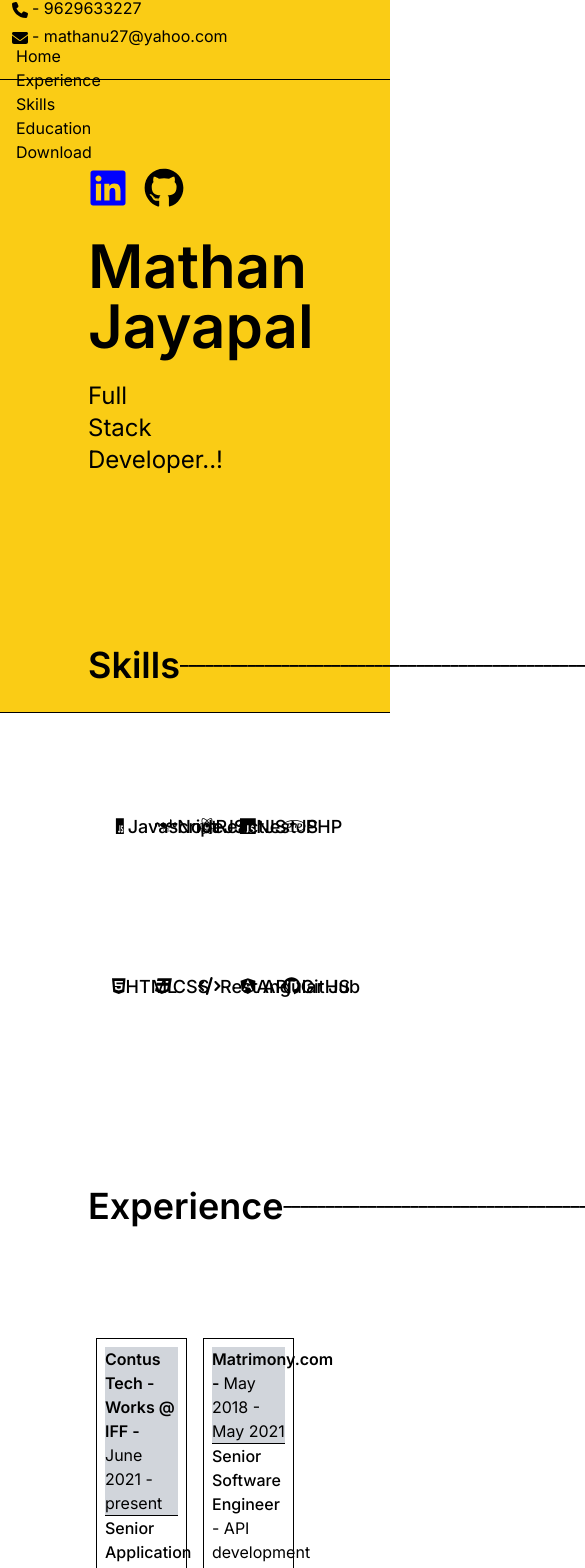
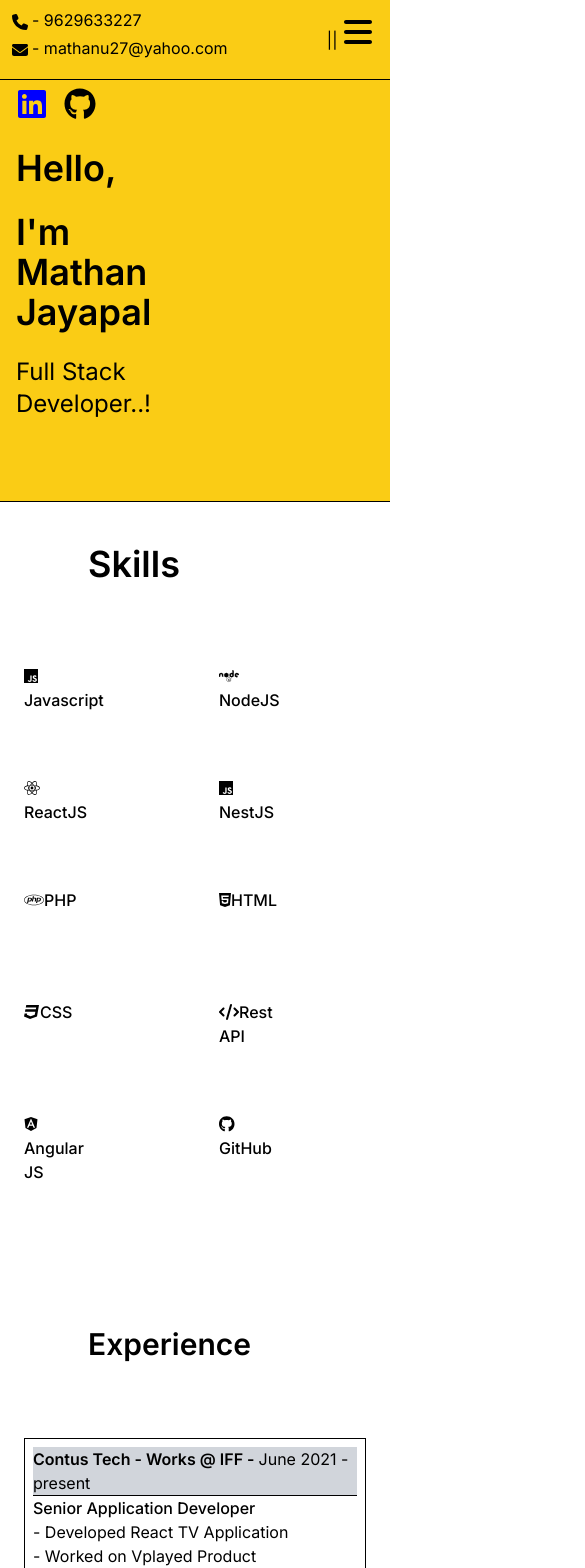
Before and after one commit to mathanu/portfolio, a Next.js app: page / in a window 390 px wide. Shown: the top 1568 px of the page, 585 px wide, since content can reach past the window. Built offline with nearby package versions, Linux system fonts and the light colour scheme.

Commit message:
responsive changes

```diff
--- a/app/components/Education.js
+++ b/app/components/Education.js
@@ -2,11 +2,12 @@ import React from "react";
 
 const Education = () => {
   return (
-    <div className="h-[75%] mt-[1900px] absolute w-full flex flex-col border-b border-black">
+    <div className="h-[50%] md:mt-[1930px] mt-[2700px] absolute w-full flex flex-col border-b border-black">
       <div className="mx-20 p-2 m-2 mt-4 flex">
-        <span className="text-black text-4xl font-semibold">Education</span>
+        <span className="text-black text-4xl font-semibold">Education &nbsp;</span>
+        <span className="text-black text-lg font-semibold sm:visible md:visible invisible">_________________________________________________________________________________________________________________________________________</span>
       </div>
-      <div className="mx-20 p-2 m-2 mt-5 grid grid-cols-2">
+      <div className="md:mx-20 p-2 m-2 md:mt-5 mt-0 grid md:grid-cols-2">
         <div className="flex flex-col m-2 p-2 border border-black">
           <div className="border-b border-black bg-gray-300">
             <span className="font-semibold">MCA - Master of Computer Application - 2011-2013 </span>
--- a/app/components/Experience.js
+++ b/app/components/Experience.js
@@ -2,12 +2,12 @@ import React from "react";
 
 const Experience = () => {
   return (
-    <div className="h-full mt-[1162px] absolute w-full flex flex-col ">
+    <div className="h-full md:mt-[1232px] mt-[1302px] absolute w-full flex flex-col ">
         <div className="mx-20 p-2 m-2 mt-4 flex">
-          <span className="text-black text-4xl font-semibold">Experience &nbsp;</span>
-          <span className="text-black text-lg font-semibold">____________________________________________________________________________________________________________________________________</span>
+          <span className="text-black text-3xl font-semibold">Experience &nbsp;</span>
+          <span className="text-black text-lg font-semibold sm:visible md:visible invisible">____________________________________________________________________________________________________________________________________</span>
           </div>
-        <div className="mx-20 p-2 m-2 mt-10 grid grid-cols-2">
+        <div className="md:mx-20 p-2 m-2 md:mt-10 grid md:grid-cols-2 grid-cols-1">
           <div className="flex flex-col m-2 p-2 border border-black">
             <div className="border-b border-black bg-gray-300">
               <span className="font-semibold">Contus Tech - Works @ IFF - </span>
--- a/app/components/HeaderCmp.js
+++ b/app/components/HeaderCmp.js
@@ -1,17 +1,68 @@
-import React from "react";
+"use client"
+import React, { useState } from "react";
 import Link from "next/link";
 import { FontAwesomeIcon } from "@fortawesome/react-fontawesome";
 
 const HeaderCmp = () => {
+
+  const [showMenu, setShowMenu] = useState(false)
+
+  const showMenuFunc = () => {
+    setShowMenu(!true)
+  }
+
   return (
-    <div className="w-full z-20 md:flex md:justify-between fixed top-0 border-b border-black h-20 bg-yellow-400">
-      <div className="m-2 -mt-1 md:mx-12 md:p-2 md:h-full md:w-full">
-           <span className="h-3 flex"><span className="h-3 flex"><FontAwesomeIcon icon={["fa", "phone"]} className="h-5 w-4 m-1"/>  - 9629633227</span> </span>
+    <div className="md:w-full w-screen z-20 md:flex md:justify-between fixed top-0 border-b border-black h-20 bg-yellow-400">
+      <div className="m-2 md:mx-12 md:p-2 md:h-full md:w-full sm:mt-2">
+        <span className="h-3 flex">
+          <span className="h-3 flex">
+            <FontAwesomeIcon icon={["fa", "phone"]} className="h-5 w-4 m-1" /> -
+            9629633227
+          </span>{" "}
+        </span>
 
-           <span className="h-3 flex mt-4"><span className="h-3 flex"><FontAwesomeIcon icon={["fa", "envelope"]} className="h-5 w-4 m-1"/>  - mathanu27@yahoo.com</span> </span>
+        <span className="h-3 flex mt-4">
+          <span className="h-3 flex">
+            <FontAwesomeIcon
+              icon={["fa", "envelope"]}
+              className="h-5 w-4 m-1"
+            />{" "}
+            - mathanu27@yahoo.com
+          </span>{" "}
+        </span>
       </div>
-      <div className="mt-2">
-        <ul className="md:flex md:p-2 md:mx-52 md:m-2 md:text-base md:font-medium">
+      <div className="md:invisible visible float-right -mt-10 mr-4">
+        <span className="h-8 w-8" onClick={showMenuFunc}> ||
+          {" "}<FontAwesomeIcon className="h-8 w-8" icon={["fa", "bars"]} />
+        </span>
+      </div>
+      {showMenu && <div className="md:invisible w-screen">
+      <ul className="md:p-2 md:mx-52 p-4 md:m-2 md:text-base md:font-medium absolute bg-black z-10 w-full">
+          <li className="px-4 hover:text-yellow-500 p-2 text-white cursor-pointer">
+            <Link href="/">Home</Link>
+          </li>
+          <li className="px-4  hover:text-yellow-500 p-2 text-white cursor-pointer">
+            <Link href="/experience">Experience</Link>
+          </li>
+          <li className="px-4  hover:text-yellow-500 p-2 text-white cursor-pointer">
+            <Link href="/skills">Skills</Link>
+          </li>
+          <li className="px-4  hover:text-yellow-500 p-2 text-white cursor-pointer">
+            <Link href="/lifestyle">Education</Link>
+          </li>
+          <li className="px-4  hover:text-yellow-500 p-2 text-white cursor-pointer">
+            <Link target="_blank" href="/resume.pdf">
+              <FontAwesomeIcon
+                icon={["fa", "download"]}
+                className="h-4 w-4 hover:text"
+              />
+            </Link>
+          </li>
+        </ul>
+      </div>
+      }
+      <div className="mt-2 sm:invisible md:visible lg:invisible invisible">
+        <ul className="flex md:p-2 md:mx-52 md:m-2 md:text-base md:font-medium">
           <li className="px-4  hover:text-yellow-500 cursor-pointer">
             <Link href="/">Home</Link>
           </li>
@@ -25,12 +76,16 @@ const HeaderCmp = () => {
             <Link href="/lifestyle">Education</Link>
           </li>
           <li className="px-4  hover:text-yellow-500 cursor-pointer">
-            <Link href="/technology">Download</Link>
+            <Link target="_blank" href="/resume.pdf">
+              <FontAwesomeIcon
+                icon={["fa", "download"]}
+                className="h-4 w-4 hover:text"
+              />
+            </Link>
           </li>
         </ul>
       </div>
     </div>
   );
 };
-
 export default HeaderCmp;
--- a/app/components/HomeCmp.js
+++ b/app/components/HomeCmp.js
@@ -5,16 +5,19 @@ import Link from "next/link";
 const HomeCmp = () => {
   return (
     <div>
-    <div className="h-[75%] absolute mt-20 w-full bg-yellow-400  flex border-b border-black">
+    <div className="md:h-[75%] h-[50%] absolute mt-20 w-full bg-yellow-400  flex border-b border-black">
       <div className="w-6/12">
-      <div className="mx-20 mt-20 flex">
-      <span> <Link target="_blank" href="https://www.linkedin.com/in/mathan-j-65aa64a9/"><FontAwesomeIcon className= "h-10 w-10 m-2" color="blue" icon={["fab", "linkedin"]} /> </Link> </span>
-      <span> <Link target="_blank" href="https://github.com/mathanu"><FontAwesomeIcon icon={["fab", "github"]} className= "h-10 w-10 m-2"/></Link></span>
+      <div className="md:mx-20 md:mt-20 flex mx-2">
+      <span> <Link target="_blank" href="https://www.linkedin.com/in/mathan-j-65aa64a9/"><FontAwesomeIcon className= "h-8 w-8 m-2" color="blue" icon={["fab", "linkedin"]} /> </Link> </span>
+      <span> <Link target="_blank" href="https://github.com/mathanu"><FontAwesomeIcon icon={["fab", "github"]} className= "h-8 w-8 m-2"/></Link></span>
       </div>
-        <div className="mx-20 p-2 m-2 mt-2">
-          <span className="text-black font-semibold text-6xl ">Mathan Jayapal</span>
+      <div className="md:mx-20 p-2 m-2 mt-2">
+          <span className="text-black font-semibold md:text-6xl text-4xl">Hello,</span>
+          </div>
+        <div className="md:mx-20 p-2 m-2 mt-2">
+          <span className="text-black font-semibold md:text-6xl text-4xl">I'm Mathan Jayapal</span>
         </div>
-        <div className="mx-20 p-2 m-2">
+        <div className="md:mx-20 p-2 m-2">
           <span className="text-black text-2xl">Full Stack Developer..!</span>
         </div>
       </div>
--- a/app/components/Skills.js
+++ b/app/components/Skills.js
@@ -3,22 +3,22 @@ import React from "react";
 
 const Skills = () => {
   return (
-    <div className="h-[50%] mt-[621px] absolute w-full  flex flex-col k">
+    <div className="h-[50%] md:mt-[650px] mt-[520px] absolute w-full  flex flex-col k">
         <div className="mx-20 p-2 m-2 mt-4 flex">
           <span className="text-black text-4xl font-semibold">Skills &nbsp;</span>
-          <span className="text-black text-lg font-semibold">______________________________________________________________________________________________________________________________________________</span>
+          <span className="text-black text-lg font-semibold sm:visible md:visible invisible">______________________________________________________________________________________________________________________________________________</span>
         </div>
-        <div className="mx-20 p-2 m-2 mt-10  grid grid-cols-5">
-          <span className="text-black text-lg font-medium p-2 m-4 h-32 w-32 "><FontAwesomeIcon icon={['fab','js']} flip  />Javascript</span>
-          <span className="text-black text-lg font-medium p-2 m-4 h-32 w-32 "><FontAwesomeIcon icon={['fab','node']}/>NodeJS</span>
-          <span className="text-black text-lg font-medium p-2 m-4 h-32 w-32 "><FontAwesomeIcon icon={['fab','react']}/>ReactJS</span>
-          <span className="text-black text-lg font-medium p-2 m-4 h-32 w-32 "><FontAwesomeIcon icon={['fab','js']}/>NestJS</span>
-          <span className="text-black text-lg font-medium p-2 m-4 h-32 w-32 "><FontAwesomeIcon icon={['fab','php']}/>PHP</span>
-          <span className="text-black text-lg font-medium p-2 m-4 h-32 w-32 "><FontAwesomeIcon icon={['fab','html5']}/>HTML</span>
-          <span className="text-black text-lg font-medium p-2 m-4 h-32 w-32 "><FontAwesomeIcon icon={['fab','css3']}/>CSS</span>
-          <span className="text-black text-lg font-medium p-2 m-4 h-32 w-32 "><FontAwesomeIcon icon={['fa','code']}/>Rest API</span>
-          <span className="text-black text-lg font-medium p-2 m-4 h-32 w-32 "><FontAwesomeIcon icon={['fab','angular']}/>Angular JS</span>
-          <span className="text-black text-lg font-medium p-2 m-4 h-32 w-32 "><FontAwesomeIcon icon={['fab','github']}/>GitHub</span>
+        <div className="md:mx-20 md:p-2 md:m-2 md:mt-10 md:grid md:grid-cols-5 grid grid-cols-2">
+          <span className="text-black md:text-lg font-medium p-2 m-4 md:h-32 md:w-32 h-20 w-20 "><FontAwesomeIcon icon={['fab','js']} flip  />Javascript</span>
+          <span className="text-black md:text-lg font-medium p-2 m-4 md:h-32 md:w-32 h-20 w-20 "><FontAwesomeIcon icon={['fab','node']}/>NodeJS</span>
+          <span className="text-black md:text-lg font-medium p-2 m-4 md:h-32 md:w-32 h-20 w-20 "><FontAwesomeIcon icon={['fab','react']}/>ReactJS</span>
+          <span className="text-black md:text-lg font-medium p-2 m-4 md:h-32 md:w-32 h-20 w-20 "><FontAwesomeIcon icon={['fab','js']}/>NestJS</span>
+          <span className="text-black md:text-lg font-medium p-2 m-4 md:h-32 md:w-32 h-20 w-20 "><FontAwesomeIcon icon={['fab','php']}/>PHP</span>
+          <span className="text-black md:text-lg font-medium p-2 m-4 md:h-32 md:w-32 h-20 w-20 "><FontAwesomeIcon icon={['fab','html5']}/>HTML</span>
+          <span className="text-black md:text-lg font-medium p-2 m-4 md:h-32 md:w-32 h-20 w-20 "><FontAwesomeIcon icon={['fab','css3']}/>CSS</span>
+          <span className="text-black md:text-lg font-medium p-2 m-4 md:h-32 md:w-32 h-20 w-20 "><FontAwesomeIcon icon={['fa','code']}/>Rest API</span>
+          <span className="text-black md:text-lg font-medium p-2 m-4 md:h-32 md:w-32 h-20 w-20 "><FontAwesomeIcon icon={['fab','angular']}/>Angular JS</span>
+          <span className="text-black md:text-lg font-medium p-2 m-4 md:h-32 md:w-32 h-20 w-20 "><FontAwesomeIcon icon={['fab','github']}/>GitHub</span>
 
         </div>
     </div>
--- a/app/page.js
+++ b/app/page.js
@@ -6,7 +6,7 @@ import Skills from "./components/Skills";
 
 export default function Home() {
   return (
-    <div >
+    <div  className="overflow-hidden">
       <HeaderCmp />
       <HomeCmp />
       <Experience />
```
Also changed, not shown: 1 other file (tests, documents, lock files or other folders).
